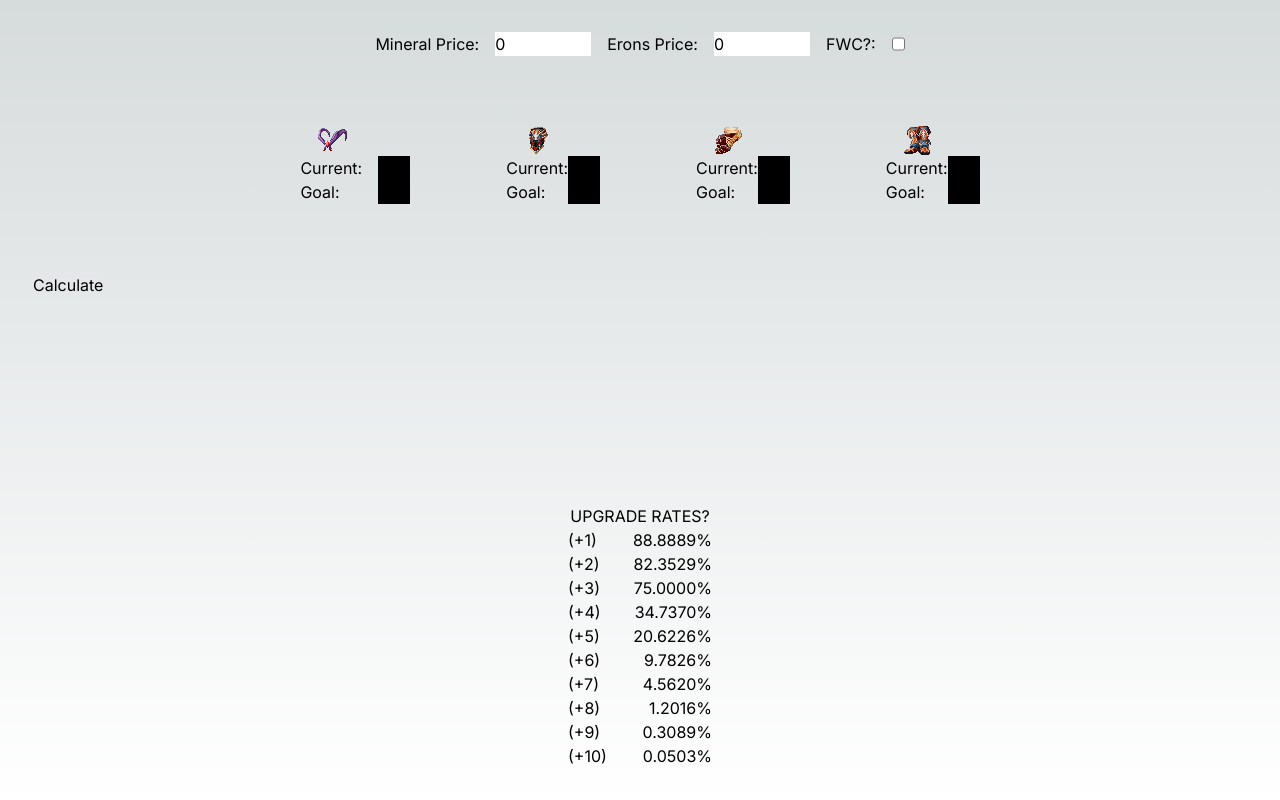
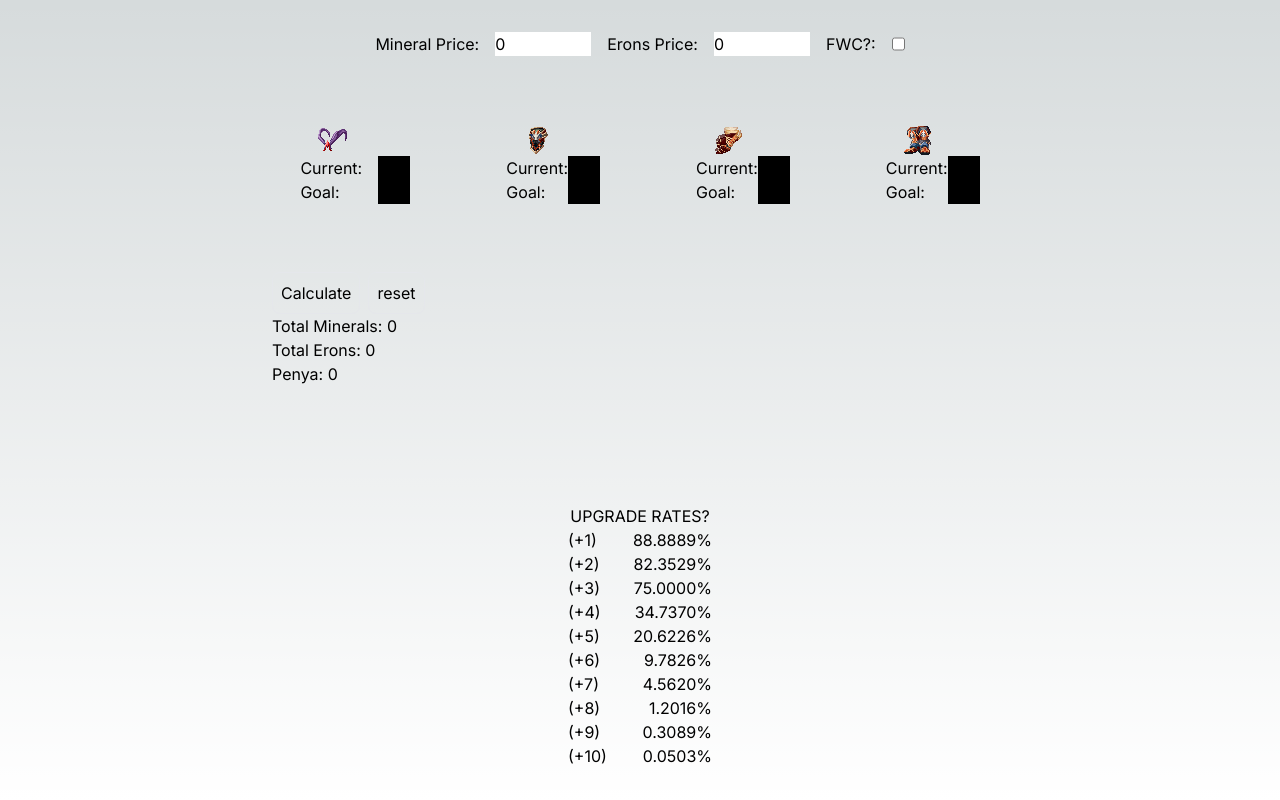
Before and after one commit to tbuchannan/flyff-tools, a Next.js app: page /upgrades in a window 1280 px wide. Built offline with nearby package versions, Linux system fonts and the light colour scheme.

Commit message:
feat(buttons): add logic for calculator and totals

```diff
--- a/src/app/globals.css
+++ b/src/app/globals.css
@@ -24,7 +24,7 @@ body {
       rgb(var(--background-end-rgb))
     )
     rgb(var(--background-start-rgb));
-  min-height: 100vh;
+  height: 100vh;
 }
 
 @layer base {
--- a/src/app/layout.tsx
+++ b/src/app/layout.tsx
@@ -16,9 +16,7 @@ export default function RootLayout({
 }) {
   return (
     <html lang="en">
-      <body className={inter.className} oncontextmenu="return false;">
-        {children}
-      </body>
+      <body className={inter.className}>{children}</body>
     </html>
   );
 }
--- a/src/app/page.tsx
+++ b/src/app/page.tsx
@@ -1,43 +1,15 @@
-import Image from "next/image";
+import Link from "next/link";
 
 export default function Home() {
   return (
     <main className="flex min-h-screen flex-col items-center justify-between p-24">
       <div className="z-10 max-w-5xl w-full items-center justify-between font-mono text-sm lg:flex">
-        <p className="fixed left-0 top-0 flex w-full justify-center border-b border-gray-300 bg-gradient-to-b from-zinc-200 pb-6 pt-8 backdrop-blur-2xl dark:border-neutral-800 dark:bg-zinc-800/30 dark:from-inherit lg:static lg:w-auto  lg:rounded-xl lg:border lg:bg-gray-200 lg:p-4 lg:dark:bg-zinc-800/30">
-          Get started by editing&nbsp;
-          <code className="font-mono font-bold">src/app/page.tsx</code>
-        </p>
-        <div className="fixed bottom-0 left-0 flex h-48 w-full items-end justify-center bg-gradient-to-t from-white via-white dark:from-black dark:via-black lg:static lg:h-auto lg:w-auto lg:bg-none">
-          <a
-            className="pointer-events-none flex place-items-center gap-2 p-8 lg:pointer-events-auto lg:p-0"
-            href="https://vercel.com?utm_source=create-next-app&utm_medium=appdir-template&utm_campaign=create-next-app"
-            target="_blank"
-            rel="noopener noreferrer"
-          >
-            By{" "}
-            <Image
-              src="/vercel.svg"
-              alt="Vercel Logo"
-              className="dark:invert"
-              width={100}
-              height={24}
-              priority
-            />
-          </a>
-        </div>
+        <div className="fixed bottom-0 left-0 flex h-48 w-full items-end justify-center bg-gradient-to-t from-white via-white dark:from-black dark:via-black lg:static lg:h-auto lg:w-auto lg:bg-none"></div>
       </div>
 
-      <div className="relative flex place-items-center before:absolute before:h-[300px] before:w-[480px] before:-translate-x-1/2 before:rounded-full before:bg-gradient-radial before:from-white before:to-transparent before:blur-2xl before:content-[''] after:absolute after:-z-20 after:h-[180px] after:w-[240px] after:translate-x-1/3 after:bg-gradient-conic after:from-sky-200 after:via-blue-200 after:blur-2xl after:content-[''] before:dark:bg-gradient-to-br before:dark:from-transparent before:dark:to-blue-700 before:dark:opacity-10 after:dark:from-sky-900 after:dark:via-[#0141ff] after:dark:opacity-40 before:lg:h-[360px] z-[-1]">
-        <Image
-          className="relative dark:drop-shadow-[0_0_0.3rem_#ffffff70] dark:invert"
-          src="/next.svg"
-          alt="Next.js Logo"
-          width={180}
-          height={37}
-          priority
-        />
-      </div>
+      <Link className="cursor-pointer" href={"/upgrades"}>
+        Upgrades
+      </Link>
 
       <div className="mb-32 grid text-center lg:max-w-5xl lg:w-full lg:mb-0 lg:grid-cols-4 lg:text-left">
         <a
--- a/src/app/upgrades/page.tsx
+++ b/src/app/upgrades/page.tsx
@@ -37,17 +37,40 @@ const ACTUAL_RATES = [
   0.0005029,
 ]
 
-const MINERALS_REQUIRED = {
-  '0': 10,
-  '1': 14,
-  '2': 20,
-  '3': 27,
-  '4': 38,
-  '5': 54,
-  '6': 75,
-  '7': 105,
-  '8': 148,
-  '9': 207,
+const ACTUAL_RATES_FWC = [
+  1, 1, 1, 0.6947398, 0.4124516, 0.1956528, 0.0912402, 0.0240328, 0.0061782, 0.0010058,
+]
+
+type UpgradeLevelType = 0 | 1 | 2 | 3 | 4 | 5 | 6 | 7 | 8 | 9
+type UpgradeLevelMap<T> = { [LEVEL in UpgradeLevelType]: T }
+
+const MINERALS_REQUIRED: UpgradeLevelMap<number> = {
+  0: 10,
+  1: 14,
+  2: 20,
+  3: 27,
+  4: 38,
+  5: 54,
+  6: 75,
+  7: 105,
+  8: 148,
+  9: 207,
+}
+
+const initialState = {
+  mineralPrice: 0,
+  eronPrice: 0,
+  isFWC: false,
+  helmetUpgrade: 0,
+  chestUpgrade: 0,
+  glovesUpgrade: 0,
+  bootsUpgrade: 0,
+  helmetGoal: 0,
+  chestGoal: 0,
+  glovesGoal: 0,
+  bootsGoal: 0,
+  totalErons: 0,
+  totalMinerals: 0,
 }
 
 export default function Upgrades() {
@@ -62,6 +85,8 @@ export default function Upgrades() {
   const [chestGoal, setChestGoal] = useState(0)
   const [glovesGoal, setGlovesGoal] = useState(0)
   const [bootsGoal, setBootsGoal] = useState(0)
+  const [totalErons, setTotalErons] = useState(0)
+  const [totalMinerals, setTotalMinerals] = useState(0)
 
   const between = (number: number, min: number, max: number) => {
     return Math.min(Math.max(number, min), max)
@@ -148,8 +173,63 @@ export default function Upgrades() {
     }
   }
 
+  const simulate = (start: UpgradeLevelType, end: UpgradeLevelType, item: GearType) => {
+    if (start > end) return
+
+    let current = start
+    let tempEronTotal = 0
+    let tempMineralTotal = 0
+    const rates = isFWC ? ACTUAL_RATES_FWC : ACTUAL_RATES
+
+    while (current < end) {
+      let num = Math.random()
+      tempEronTotal += MINERALS_REQUIRED[current]
+      tempMineralTotal += MINERALS_REQUIRED[current]
+      if (num <= rates[current]) current++
+    }
+
+    setTotalErons((item) => item + tempEronTotal)
+    setTotalMinerals((item) => item + tempMineralTotal)
+
+    switch (item) {
+      case GearType.Helmet:
+        setHelmetUpgrade(current)
+        break
+      case GearType.Chest:
+        setChestUpgrade(current)
+        break
+      case GearType.Gloves:
+        setGlovesUpgrade(current)
+        break
+      case GearType.Boots:
+        setBootsUpgrade(current)
+        break
+    }
+  }
+
+  const reset = () => {
+    // setHelmetGoal(0)
+    setHelmetUpgrade(0)
+    // setChestGoal(0)
+    setChestUpgrade(0)
+    // setGlovesGoal(0)
+    setGlovesUpgrade(0)
+    // setBootsGoal(0)
+    setBootsUpgrade(0)
+
+    setTotalErons(0)
+    setTotalMinerals(0)
+  }
+
+  const calculate = () => {
+    simulate(helmetUpgrade as UpgradeLevelType, helmetGoal as UpgradeLevelType, GearType.Helmet)
+    simulate(chestUpgrade as UpgradeLevelType, chestGoal as UpgradeLevelType, GearType.Chest)
+    simulate(glovesUpgrade as UpgradeLevelType, glovesGoal as UpgradeLevelType, GearType.Gloves)
+    simulate(bootsUpgrade as UpgradeLevelType, bootsGoal as UpgradeLevelType, GearType.Boots)
+  }
+
   return (
-    <div className='flex flex-col h-screen gap-1 p-8'>
+    <div className='flex flex-col gap-1 p-8 w-[50rem] h-[50rem] m-auto'>
       <div className='flex gap-4 justify-center'>
         <div className='flex justify-items-stretch gap-4'>
           <div>Mineral Price:</div>
@@ -276,7 +356,32 @@ export default function Upgrades() {
         </div>
       </div>
       <div>
-        <button className='border'>Calculate</button>
+        <button className='border p-2 rounded-lg mr-2' onClick={calculate}>
+          Calculate
+        </button>
+        <button className='border p-2 rounded-lg' onClick={reset}>
+          reset
+        </button>
+        <div className='flex flex-col'>
+          <span>
+            Total Minerals:{' '}
+            {new Intl.NumberFormat('en-US', {
+              style: 'decimal',
+            }).format(totalMinerals)}
+          </span>
+          <span>
+            Total Erons:{' '}
+            {new Intl.NumberFormat('en-US', {
+              style: 'decimal',
+            }).format(totalErons)}
+          </span>
+          <span>
+            Penya:{' '}
+            {new Intl.NumberFormat('en-US', {
+              style: 'decimal',
+            }).format(totalErons * eronPrice + totalMinerals * mineralPrice)}
+          </span>
+        </div>
       </div>
       <div className='flex flex-col justify-center items-center mt-auto'>
         <div>UPGRADE RATES?</div>
--- a/src/components/item-input.tsx
+++ b/src/components/item-input.tsx
@@ -7,7 +7,7 @@ export function ItemInput({ onChange, value }: InputProps) {
   return (
     <input
       className="border-0 focus:border-transparent w-8 text-center bg-black"
-      value={value}
+      value={parseInt(`${value}`)}
       onChange={(e) => {
         if (
           Number(e.currentTarget.value) >= 0 &&
```
